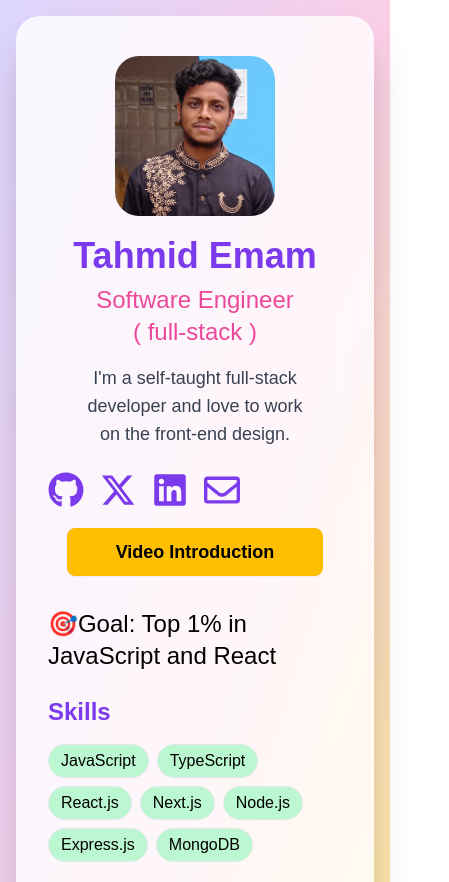
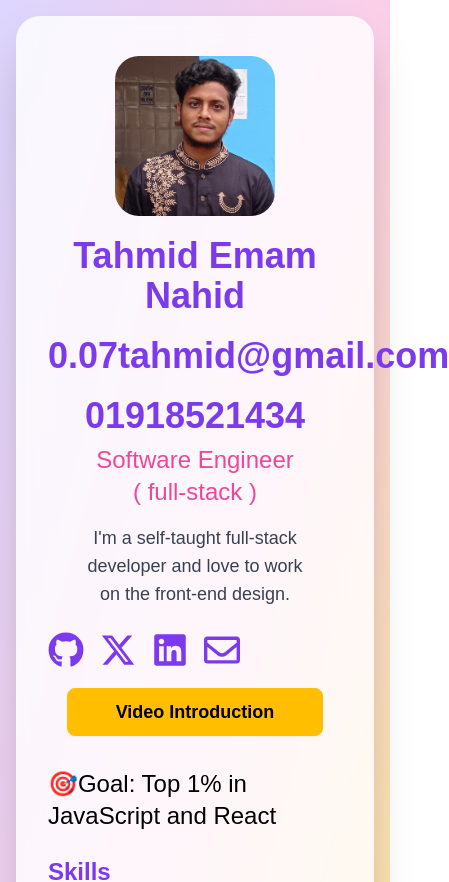
Before and after one commit to tahmid0111/Animated_Portfolio, a Next.js app: page / in a window 390 px wide. Shown: the top 882 px of the page, 449 px wide, since content can reach past the window. Built offline with nearby package versions, Linux system fonts and the light colour scheme.

Commit message:
added phone number

```diff
--- a/app/components/AboutMe.tsx
+++ b/app/components/AboutMe.tsx
@@ -10,7 +10,7 @@ export default function AboutMe() {
     <motion.section
       initial={{ opacity: 0 }}
       animate={{ opacity: 1 }}
-      transition={{ duration: 0.5 }}
+      transition={{ duration: 1 }}
       className="min-h-screen bg-gradient-to-br from-violet-200 via-pink-200 to-yellow-200 flex items-center justify-center p-4"
     >
       <div className="container mx-auto">
@@ -40,7 +40,23 @@ export default function AboutMe() {
                 animate={{ opacity: 1, y: 0 }}
                 transition={{ delay: 0.2 }}
               >
-                Tahmid Emam
+                Tahmid Emam Nahid
+              </motion.h1>
+              <motion.h1
+                className="text-4xl font-bold mb-2 text-violet-600 mt-5 text-center"
+                initial={{ opacity: 0, y: -20 }}
+                animate={{ opacity: 1, y: 0 }}
+                transition={{ delay: 0.2 }}
+              >
+                0.07tahmid@gmail.com
+              </motion.h1>
+              <motion.h1
+                className="text-4xl font-bold mb-2 text-violet-600 mt-5 text-center"
+                initial={{ opacity: 0, y: -20 }}
+                animate={{ opacity: 1, y: 0 }}
+                transition={{ delay: 0.2 }}
+              >
+                01918521434
               </motion.h1>
               <motion.h2
                 className="text-2xl mb-4 text-pink-500 text-center text-balance"
@@ -110,7 +126,7 @@ export default function AboutMe() {
                   <FaLinkedin className="text-4xl" />
                 </motion.a>
                 <motion.a
-                  href="https://mail.google.com/mail/?view=cm&fs=1&tf=1&to=0.1tahmidemam@gmail.com"
+                  href="https://mail.google.com/mail/?view=cm&fs=1&tf=1&to=0.07tahmid@gmail.com"
                   target="_blank"
                   rel="noopener noreferrer"
                   className="text-violet-600 hover:text-violet-800 transition-colors"
--- a/app/components/Projects.tsx
+++ b/app/components/Projects.tsx
@@ -123,9 +123,13 @@ export default function Projects() {
     <section className="py-16 bg-gradient-to-br from-gray-100 to-gray-200">
       <motion.div
       ref={ref}
-        initial={{ opacity: 0, y: 20 }}
+        initial={{ opacity: 0.5, y: 20 }}
         animate={isInView ? { opacity: 1, y: 0 } : { opacity: 0, y: 50 }}
-        transition={{ duration: 0.5, staggerChildren: 0.2 }}
+        transition={{
+          duration: 1.5,
+          staggerChildren: 0.2,
+          delayChildren: 1,
+        }}
         className="container mx-auto px-4"
       >
         <h2 className="text-5xl font-bold text-center mb-12 text-gray-800 bg-clip-text text-transparent bg-gradient-to-r from-blue-500 to-purple-500">
```
